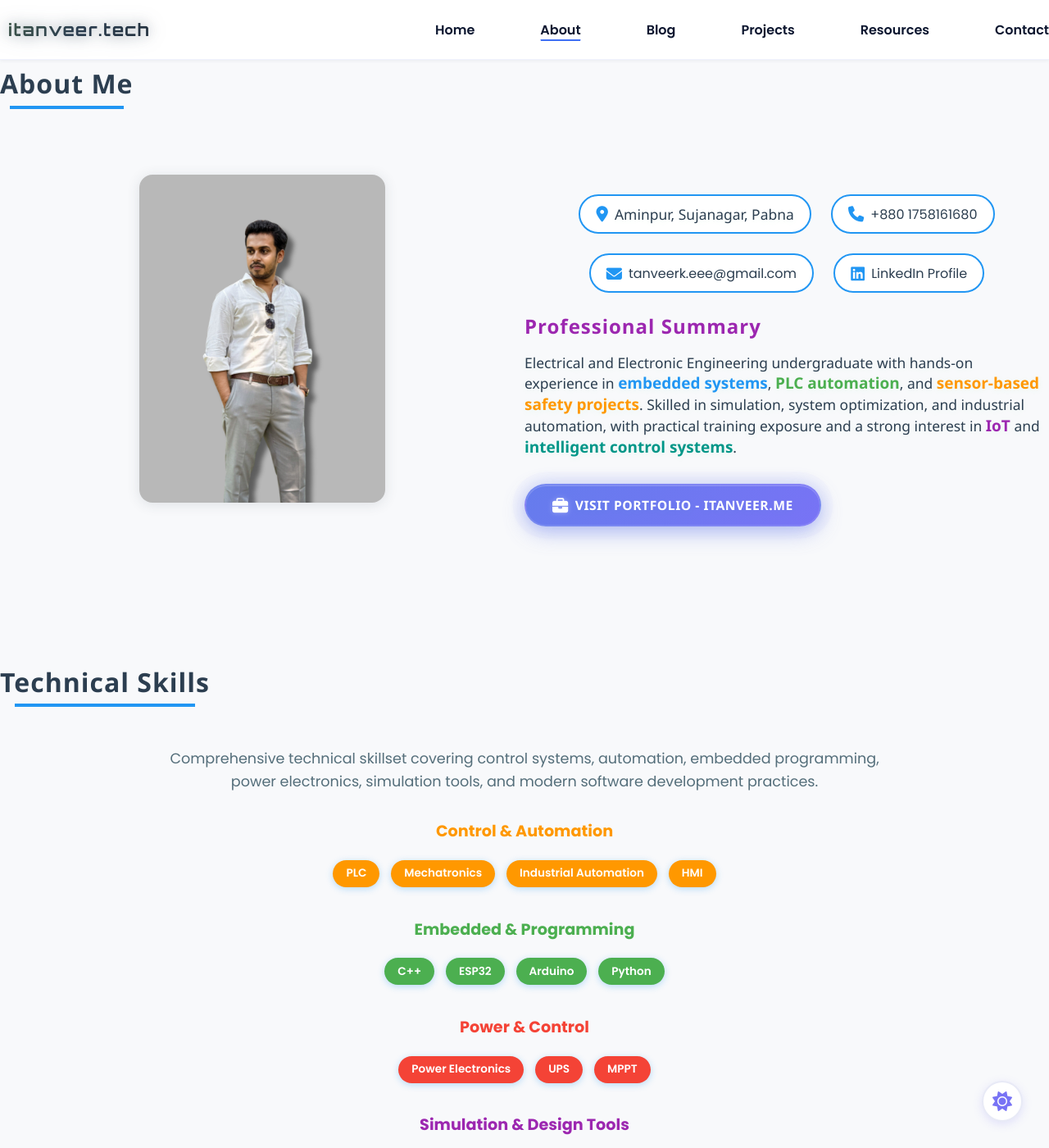
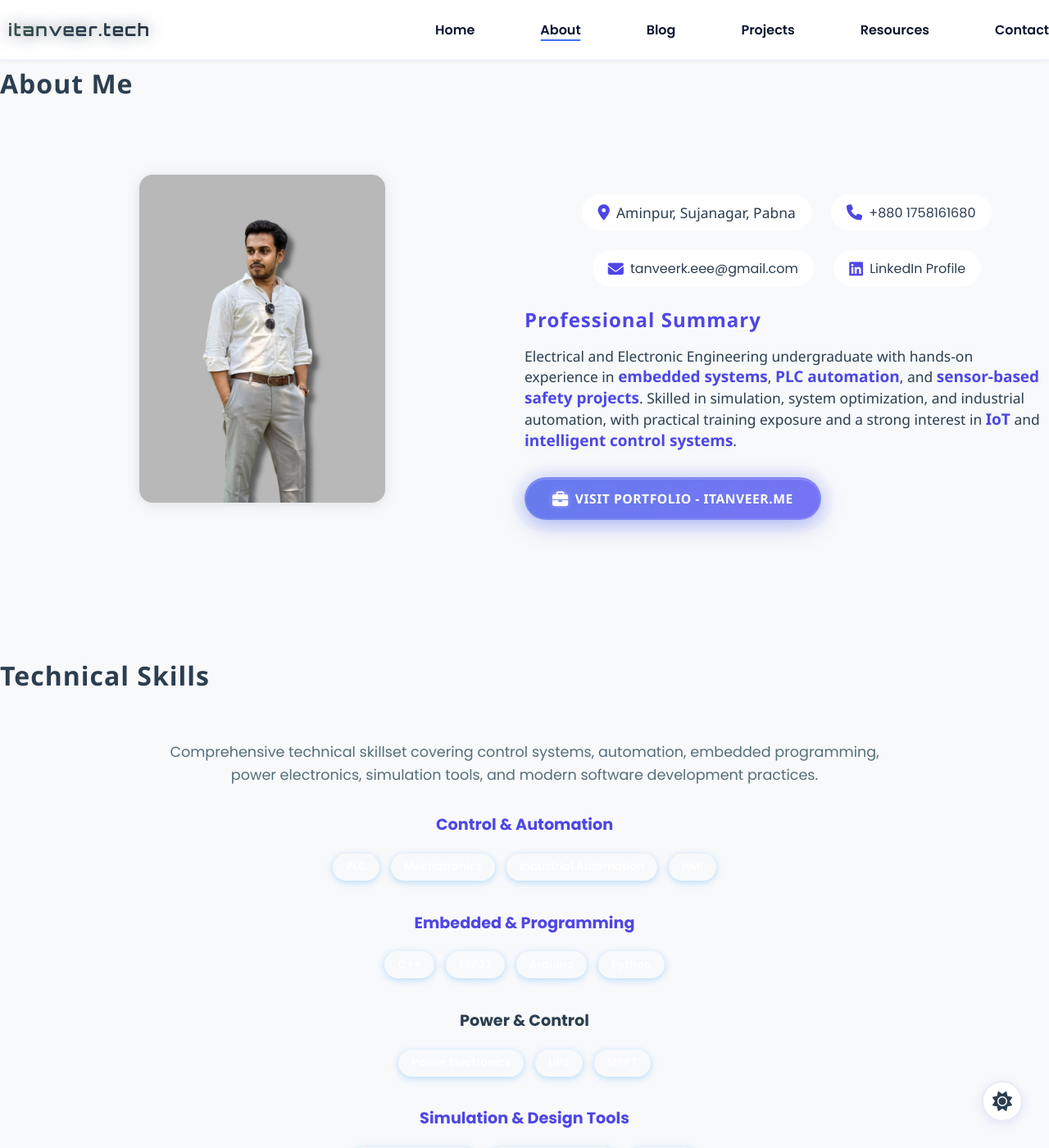
Before and after one commit to KMTanVeer/itanveer-tech-portfolio, a Jekyll site: the page about.html, which Jekyll copies as it is, in a window 1280 px wide and 1400 px high. Shown: the whole window at 82% size. Built offline with Jekyll 4.4.1, drawn with Linux system fonts in a browser that asks for light colours.

Commit message:
Update About page with professional color scheme and consistent icons
Co-authored-by: KMTanVeer <173980115+KMTanVeer@users.noreply.github.com>

```diff
--- a/about.html
+++ b/about.html
@@ -88,22 +88,14 @@
     --card-bg: #ffffff;
     --text-color: #2c3e50;
     --text-light: #546e7a;
-    --secondary-color: #7873f5;
-    --link-color: #657ced;
-    --shadow: 0 3px 12px rgba(120,115,245,0.18);
-    --shadow-hover: 0 8px 30px rgba(120,115,245,0.2);
-    --button-shadow: 0 4px 15px rgba(101, 124, 237, 0.3);
-    --button-shadow-hover: 0 6px 20px rgba(101, 124, 237, 0.4);
+    --primary-color: #4f46e5;
+    --primary-light: #818cf8;
+    --shadow: 0 3px 12px rgba(79, 70, 229, 0.12);
+    --shadow-hover: 0 8px 30px rgba(79, 70, 229, 0.18);
+    --button-shadow: 0 4px 15px rgba(79, 70, 229, 0.25);
+    --button-shadow-hover: 0 6px 20px rgba(79, 70, 229, 0.35);
     --border-light: #e8eaf6;
-    /* Bright solid colors for dynamic design */
-    --color-blue: #2196F3;
-    --color-green: #4CAF50;
-    --color-orange: #FF9800;
-    --color-red: #F44336;
-    --color-purple: #9C27B0;
-    --color-teal: #009688;
-    --color-pink: #E91E63;
-    --color-yellow: #FFC107;
+    --icon-color: #6366f1;
   }
 
   /* Dark mode variables */
@@ -112,12 +104,12 @@
     --card-bg: #1a1a1a;
     --text-color: #f5f5f5;
     --text-light: #d0d0d0;
-    --secondary-color: #b8a9ff;
-    --link-color: #a89dff;
-    --shadow: 0 3px 12px rgba(157,141,241,0.4);
-    --shadow-hover: 0 8px 30px rgba(157,141,241,0.5);
-    --button-shadow: 0 4px 15px rgba(157, 141, 241, 0.5);
-    --button-shadow-hover: 0 6px 20px rgba(157, 141, 241, 0.6);
+    --primary-color: #818cf8;
+    --primary-light: #a5b4fc;
+    --shadow: 0 3px 12px rgba(129, 140, 248, 0.3);
+    --shadow-hover: 0 8px 30px rgba(129, 140, 248, 0.4);
+    --button-shadow: 0 4px 15px rgba(129, 140, 248, 0.4);
+    --button-shadow-hover: 0 6px 20px rgba(129, 140, 248, 0.5);
     --border-light: #333333;
     /* Adjusted bright colors for dark mode */
     --color-blue: #5dbef7;
@@ -234,7 +226,7 @@
   }
 
   .about__subtitle {
-    color: var(--color-purple);
+    color: var(--primary-color);
     font-family: 'Segoe UI', 'Arial', sans-serif;
     font-weight: 700;
     letter-spacing: 1px;
@@ -555,12 +547,12 @@
     box-shadow: var(--shadow-hover);
   }
 
-  .info-card.color-blue { border-color: var(--color-blue); }
-  .info-card.color-green { border-color: var(--color-green); }
-  .info-card.color-orange { border-color: var(--color-orange); }
+  .info-card.color-blue { border-color: var(--primary-color); }
+  .info-card.color-green { border-color: var(--primary-color); }
+  .info-card.color-orange { border-color: var(--primary-color); }
   .info-card.color-red { border-color: var(--color-red); }
-  .info-card.color-purple { border-color: var(--color-purple); }
-  .info-card.color-teal { border-color: var(--color-teal); }
+  .info-card.color-purple { border-color: var(--primary-color); }
+  .info-card.color-teal { border-color: var(--primary-color); }
   .info-card.color-pink { border-color: var(--color-pink); }
   .info-card.color-yellow { border-color: var(--color-yellow); }
 
@@ -656,7 +648,7 @@
   }
 
   .project-card .tech-stack {
-    color: var(--color-orange);
+    color: var(--primary-color);
     font-weight: 600;
     font-size: 0.9rem;
     margin-bottom: 1rem;
@@ -681,7 +673,7 @@
     content: '▸';
     position: absolute;
     left: 0;
-    color: var(--color-green);
+    color: var(--primary-color);
     font-weight: bold;
     font-size: 1.2rem;
   }
@@ -715,7 +707,7 @@
   }
 
   .training-card h3 {
-    color: var(--color-teal);
+    color: var(--primary-color);
     font-weight: 700;
     font-size: 1.4rem;
     margin-bottom: 0.5rem;
@@ -776,12 +768,12 @@
 
   .contact-item:hover {
     transform: scale(1.05);
-    border-color: var(--color-green);
+    border-color: var(--primary-color);
     box-shadow: 0 4px 15px rgba(76, 175, 80, 0.3);
   }
 
   .contact-item i {
-    color: var(--color-blue);
+    color: var(--primary-color);
     font-size: 1.2rem;
   }
 
@@ -793,7 +785,7 @@
 
   .contact-item:hover i,
   .contact-item:hover a {
-    color: var(--color-green);
+    color: var(--primary-color);
   }
   </style>
 </head>
@@ -854,7 +846,7 @@
       <!-- Professional Summary -->
       <h2 class="about__subtitle">Professional Summary</h2>
       <p class="about__text" style="margin-bottom:1em;">
-        Electrical and Electronic Engineering undergraduate with hands-on experience in <b style="color: var(--color-blue);">embedded systems</b>, <b style="color: var(--color-green);">PLC automation</b>, and <b style="color: var(--color-orange);">sensor-based safety projects</b>. Skilled in simulation, system optimization, and industrial automation, with practical training exposure and a strong interest in <b style="color: var(--color-purple);">IoT</b> and <b style="color: var(--color-teal);">intelligent control systems</b>.
+        Electrical and Electronic Engineering undergraduate with hands-on experience in <b style="color: var(--primary-color);">embedded systems</b>, <b style="color: var(--primary-color);">PLC automation</b>, and <b style="color: var(--primary-color);">sensor-based safety projects</b>. Skilled in simulation, system optimization, and industrial automation, with practical training exposure and a strong interest in <b style="color: var(--primary-color);">IoT</b> and <b style="color: var(--primary-color);">intelligent control systems</b>.
       </p>
 
       <!-- Portfolio Button -->
@@ -877,7 +869,7 @@
 
     <div style="max-width: 900px; margin: 2rem auto; text-align: center;">
       <div style="margin-bottom: 2rem;">
-        <h3 style="color: var(--color-orange); font-weight: 700; margin-bottom: 1rem; font-size: 1.2rem;">Control & Automation</h3>
+        <h3 style="color: var(--primary-color); font-weight: 700; margin-bottom: 1rem; font-size: 1.2rem;">Control & Automation</h3>
         <div>
           <span class="skill-badge automation">PLC</span>
           <span class="skill-badge automation">Mechatronics</span>
@@ -887,7 +879,7 @@
       </div>
 
       <div style="margin-bottom: 2rem;">
-        <h3 style="color: var(--color-green); font-weight: 700; margin-bottom: 1rem; font-size: 1.2rem;">Embedded & Programming</h3>
+        <h3 style="color: var(--primary-color); font-weight: 700; margin-bottom: 1rem; font-size: 1.2rem;">Embedded & Programming</h3>
         <div>
           <span class="skill-badge embedded">C++</span>
           <span class="skill-badge embedded">ESP32</span>
@@ -906,7 +898,7 @@
       </div>
 
       <div style="margin-bottom: 2rem;">
-        <h3 style="color: var(--color-purple); font-weight: 700; margin-bottom: 1rem; font-size: 1.2rem;">Simulation & Design Tools</h3>
+        <h3 style="color: var(--primary-color); font-weight: 700; margin-bottom: 1rem; font-size: 1.2rem;">Simulation & Design Tools</h3>
         <div>
           <span class="skill-badge simulation">MATLAB/Simulink</span>
           <span class="skill-badge simulation">Cadence Virtuoso</span>
@@ -915,7 +907,7 @@
       </div>
 
       <div style="margin-bottom: 2rem;">
-        <h3 style="color: var(--color-teal); font-weight: 700; margin-bottom: 1rem; font-size: 1.2rem;">Software & Programming</h3>
+        <h3 style="color: var(--primary-color); font-weight: 700; margin-bottom: 1rem; font-size: 1.2rem;">Software & Programming</h3>
         <div>
           <span class="skill-badge software">Flask</span>
           <span class="skill-badge software">PyCharm</span>
@@ -939,9 +931,9 @@
   <h2 class="section-title scroll-animate">Education</h2>
   <div class="skills__container scroll-animate">
     <div class="skills__grid">
-      <div class="info-card scroll-animate color-purple">
+      <div class="info-card scroll-animate">
         <div class="info-card__icon-wrapper">
-          <i class="fas fa-graduation-cap info-card__icon" style="color: var(--color-purple)"></i>
+          <i class="fas fa-graduation-cap info-card__icon" style="color: var(--icon-color)"></i>
         </div>
         <h3 class="info-card__title">B.Sc. in Electrical & Electronic Engineering</h3>
         <p class="info-card__description">
@@ -950,9 +942,9 @@
         </p>
       </div>
 
-      <div class="info-card scroll-animate color-green">
+      <div class="info-card scroll-animate">
         <div class="info-card__icon-wrapper">
-          <i class="fas fa-school info-card__icon" style="color: var(--color-green)"></i>
+          <i class="fas fa-school info-card__icon" style="color: var(--icon-color)"></i>
         </div>
         <h3 class="info-card__title">Higher Secondary Certificate (HSC)</h3>
         <p class="info-card__description">
@@ -962,9 +954,9 @@
         </p>
       </div>
 
-      <div class="info-card scroll-animate color-orange">
+      <div class="info-card scroll-animate">
         <div class="info-card__icon-wrapper">
-          <i class="fas fa-book info-card__icon" style="color: var(--color-orange)"></i>
+          <i class="fas fa-book info-card__icon" style="color: var(--icon-color)"></i>
         </div>
         <h3 class="info-card__title">Secondary School Certificate (SSC)</h3>
         <p class="info-card__description">
@@ -981,8 +973,8 @@
 <section class="profile section" id="capstone">
   <h2 class="section-title scroll-animate">Capstone Project</h2>
   <div class="skills__container scroll-animate">
-    <div class="project-card scroll-animate" style="border-left-color: var(--color-blue);">
-      <h3><i class="fas fa-helmet-safety" style="color: var(--color-blue); margin-right: 10px;"></i>Smart Helmet with Sensor-Based Crash Detection & Emergency Alert System</h3>
+    <div class="project-card scroll-animate" style="border-left-color: var(--primary-color);">
+      <h3><i class="fas fa-helmet-safety" style="color: var(--icon-color); margin-right: 10px;"></i>Smart Helmet with Sensor-Based Crash Detection & Emergency Alert System</h3>
       <span class="tech-stack">Technologies: ESP32, MPU6050 (Accelerometer & Gyroscope), GPS, GSM, Embedded Systems</span>
       <ul>
         <li>Designed and implemented a smart helmet system to detect accidents by monitoring acceleration and angular velocity thresholds.</li>
@@ -1000,8 +992,8 @@
   <h2 class="section-title scroll-animate">Academic Projects</h2>
   <div class="skills__container scroll-animate">
 
-    <div class="project-card scroll-animate square" style="border-left-color: var(--color-purple);">
-      <h3><i class="fas fa-microchip" style="color: var(--color-purple); margin-right: 10px;"></i>4-Bit CMOS Full Adder Using 14nm Technology</h3>
+    <div class="project-card scroll-animate square" style="border-left-color: var(--primary-color);">
+      <h3><i class="fas fa-microchip" style="color: var(--icon-color); margin-right: 10px;"></i>4-Bit CMOS Full Adder Using 14nm Technology</h3>
       <span class="tech-stack">Technologies: Cadence Virtuoso, CMOS Design, VLSI</span>
       <ul>
         <li>Designed and verified CMOS full adder using Cadence Virtuoso.</li>
@@ -1010,8 +1002,8 @@
       </ul>
     </div>
 
-    <div class="project-card scroll-animate" style="border-left-color: var(--color-red);">
-      <h3><i class="fas fa-battery-full" style="color: var(--color-red); margin-right: 10px;"></i>Online Uninterruptible Power Supply (UPS) System</h3>
+    <div class="project-card scroll-animate" style="border-left-color: var(--primary-color);">
+      <h3><i class="fas fa-battery-full" style="color: var(--icon-color); margin-right: 10px;"></i>Online Uninterruptible Power Supply (UPS) System</h3>
       <span class="tech-stack">Technologies: Power Electronics, AC-DC-AC Conversion, PFC</span>
       <ul>
         <li>Designed a double-conversion AC-DC-AC UPS ensuring uninterrupted power with minimal switching delay.</li>
@@ -1019,8 +1011,8 @@
       </ul>
     </div>
 
-    <div class="project-card scroll-animate square" style="border-left-color: var(--color-yellow);">
-      <h3><i class="fas fa-solar-panel" style="color: var(--color-yellow); margin-right: 10px;"></i>Maximum Power Point Tracking (MPPT) Solar Charge Controller</h3>
+    <div class="project-card scroll-animate square" style="border-left-color: var(--primary-color);">
+      <h3><i class="fas fa-solar-panel" style="color: var(--icon-color); margin-right: 10px;"></i>Maximum Power Point Tracking (MPPT) Solar Charge Controller</h3>
       <span class="tech-stack">Technologies: MPPT Algorithms, Renewable Energy, Control Systems</span>
       <ul>
         <li>Designed a solar charge controller utilizing MPPT algorithms for maximum photovoltaic energy extraction.</li>
@@ -1028,14 +1020,14 @@
       </ul>
     </div>
 
-    <div class="project-card scroll-animate" style="border-left-color: var(--color-teal);">
-      <h3><i class="fas fa-book-reader" style="color: var(--color-teal); margin-right: 10px;"></i>Machine Learning-Based Book Recommendation System</h3>
+    <div class="project-card scroll-animate" style="border-left-color: var(--primary-color);">
+      <h3><i class="fas fa-book-reader" style="color: var(--icon-color); margin-right: 10px;"></i>Machine Learning-Based Book Recommendation System</h3>
       <span class="tech-stack">Technologies: Python, Flask, Machine Learning, Content-Based Filtering</span>
       <ul>
         <li>Developed a personalized ML-inspired recommendation system using content-based filtering.</li>
         <li>Implemented preprocessing, vectorization, and similarity algorithms using Jupyter Notebook.</li>
         <li>Built and deployed the web app with Flask & PyCharm, hosted on Render.</li>
-        <li><a href="https://bookrecommender-s80k.onrender.com/" target="_blank" style="color: var(--color-teal); font-weight: 600;">Live Demo</a></li>
+        <li><a href="https://bookrecommender-s80k.onrender.com/" target="_blank" style="color: var(--primary-color); font-weight: 600;">Live Demo</a></li>
       </ul>
     </div>
 
@@ -1054,27 +1046,27 @@
       <div style="text-align: left; margin-top: 1.5rem;">
         <ul style="list-style: none; padding: 0;">
           <li style="padding: 0.5rem 0; padding-left: 1.5rem; position: relative; color: var(--text-light); line-height: 1.6;">
-            <span style="position: absolute; left: 0; color: var(--color-teal); font-weight: bold;">▸</span>
+            <span style="position: absolute; left: 0; color: var(--primary-color); font-weight: bold;">▸</span>
             Gained hands-on experience in PLC programming, industrial control systems, and mechatronics.
           </li>
           <li style="padding: 0.5rem 0; padding-left: 1.5rem; position: relative; color: var(--text-light); line-height: 1.6;">
-            <span style="position: absolute; left: 0; color: var(--color-teal); font-weight: bold;">▸</span>
+            <span style="position: absolute; left: 0; color: var(--primary-color); font-weight: bold;">▸</span>
             Implemented motor starter circuits including DOL, Star-Delta, and Forward/Reverse.
           </li>
           <li style="padding: 0.5rem 0; padding-left: 1.5rem; position: relative; color: var(--text-light); line-height: 1.6;">
-            <span style="position: absolute; left: 0; color: var(--color-teal); font-weight: bold;">▸</span>
+            <span style="position: absolute; left: 0; color: var(--primary-color); font-weight: bold;">▸</span>
             Developed PLC applications using timers, counters, and traffic light control logic.
           </li>
           <li style="padding: 0.5rem 0; padding-left: 1.5rem; position: relative; color: var(--text-light); line-height: 1.6;">
-            <span style="position: absolute; left: 0; color: var(--color-teal); font-weight: bold;">▸</span>
+            <span style="position: absolute; left: 0; color: var(--primary-color); font-weight: bold;">▸</span>
             Worked with pneumatic and electro-pneumatic systems and sequential control.
           </li>
           <li style="padding: 0.5rem 0; padding-left: 1.5rem; position: relative; color: var(--text-light); line-height: 1.6;">
-            <span style="position: absolute; left: 0; color: var(--color-teal); font-weight: bold;">▸</span>
+            <span style="position: absolute; left: 0; color: var(--primary-color); font-weight: bold;">▸</span>
             Configured Variable Frequency Drives (VFDs) for motor speed control with open/closed-loop feedback.
           </li>
           <li style="padding: 0.5rem 0; padding-left: 1.5rem; position: relative; color: var(--text-light); line-height: 1.6;">
-            <span style="position: absolute; left: 0; color: var(--color-teal); font-weight: bold;">▸</span>
+            <span style="position: absolute; left: 0; color: var(--primary-color); font-weight: bold;">▸</span>
             Designed HMI-based monitoring and control systems for industrial automation.
           </li>
         </ul>
```
